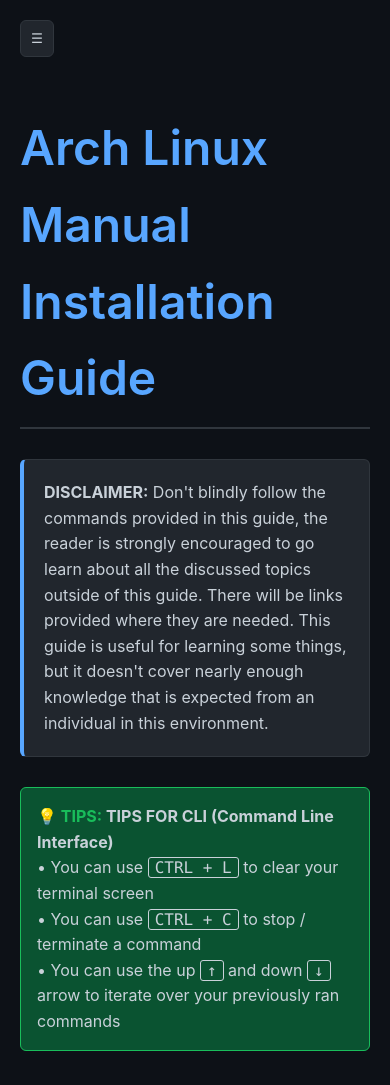
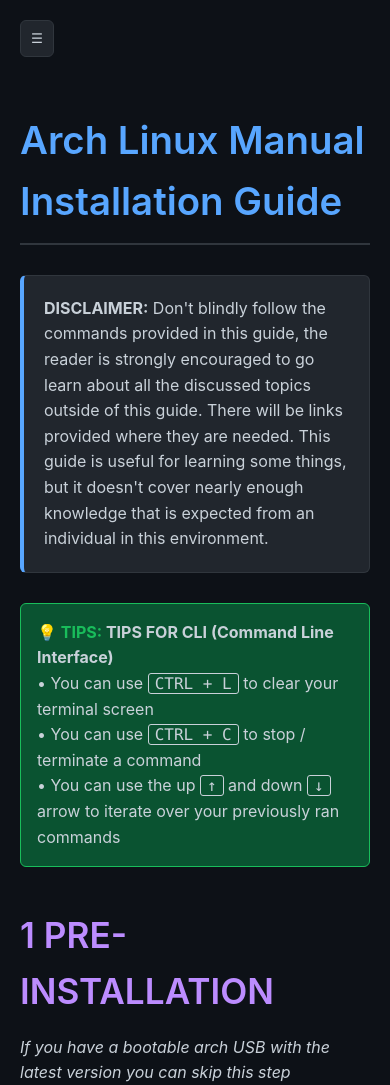
Before and after one commit to neo-brakus/ArchGuide, a plain HTML site: page index.html in a window 390 px wide. Shown: the top 1085 px of the page. Drawn offline with Linux system fonts and the light colour scheme.

Commit message:
Update style.css

```diff
--- a/style.css
+++ b/style.css
@@ -353,6 +353,9 @@
 
 /* Mobile Responsive */
 @media (max-width: 768px) {
+    h1 {
+        font-size: 2.4em;
+    }
     .container {
         flex-direction: column;
     }
```
